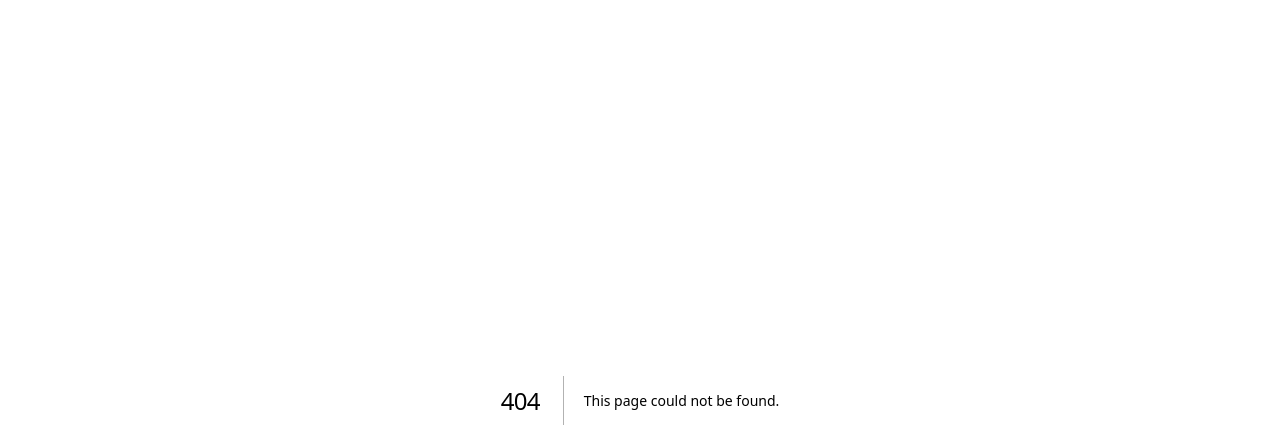
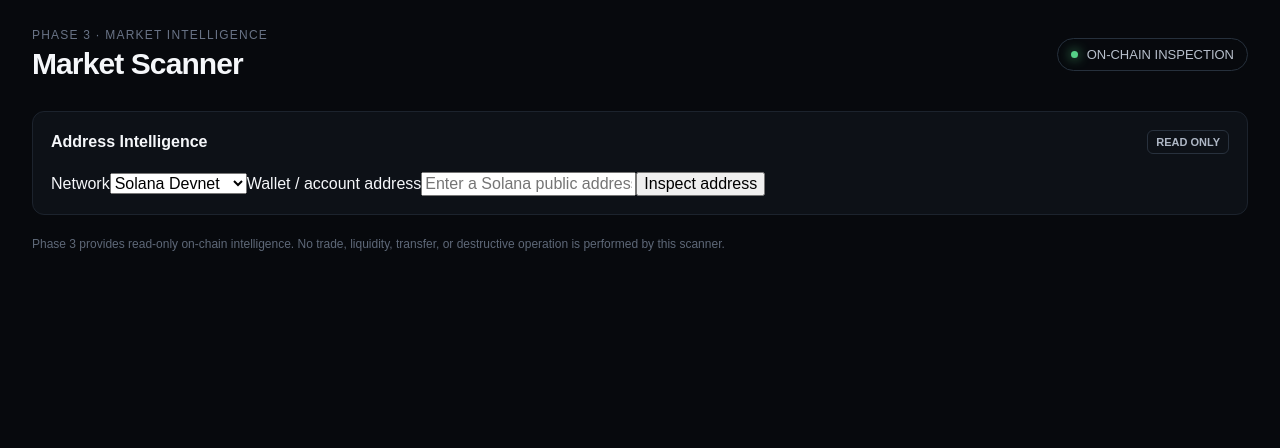
Before and after one commit to RichbloodTech001/Rug-Pull-Lab, a Next.js app: page /market-scanner in a window 1280 px wide. Before the commit this address had no page. Shown: the top 448 px of the page. Built offline with nearby package versions, Linux system fonts and the light colour scheme.

Commit message:
feat: add market scanner research view

```diff
--- /dev/null
+++ b/app/market-scanner/page.tsx
@@ -0,0 +1,63 @@
+"use client";
+
+import { FormEvent, useState } from "react";
+import { getSolanaConnection } from "@/lib/solana";
+import { formatTokenAmount, inspectAddress } from "@/lib/market";
+
+export default function MarketScannerPage() {
+  const [network, setNetwork] = useState<"devnet" | "localnet">("devnet");
+  const [address, setAddress] = useState("");
+  const [result, setResult] = useState<Awaited<ReturnType<typeof inspectAddress>> | null>(null);
+  const [error, setError] = useState("");
+  const [loading, setLoading] = useState(false);
+
+  async function scan(event: FormEvent) {
+    event.preventDefault();
+    setError("");
+    setResult(null);
+    setLoading(true);
+    try {
+      const value = await inspectAddress(getSolanaConnection(network), address);
+      setResult(value);
+    } catch (err) {
+      setError(err instanceof Error ? err.message : "Unable to inspect this address.");
+    } finally {
+      setLoading(false);
+    }
+  }
+
+  return (
+    <main className="main">
+      <div className="topbar">
+        <div><div className="eyebrow">Phase 3 · Market Intelligence</div><h1>Market Scanner</h1></div>
+        <div className="status"><span className="dot" /> ON-CHAIN INSPECTION</div>
+      </div>
+
+      <section className="card scanner-card">
+        <div className="card-title"><span>Address Intelligence</span><span className="badge">READ ONLY</span></div>
+        <form className="scanner-form" onSubmit={scan}>
+          <label>Network<select value={network} onChange={(e) => setNetwork(e.target.value as "devnet" | "localnet")}><option value="devnet">Solana Devnet</option><option value="localnet">Solana Localnet</option></select></label>
+          <label className="address-field">Wallet / account address<input value={address} onChange={(e) => setAddress(e.target.value)} placeholder="Enter a Solana public address" required /></label>
+          <button className="primary-button" disabled={loading}>{loading ? "Scanning…" : "Inspect address"}</button>
+        </form>
+        {error && <div className="error-box">{error}</div>}
+      </section>
+
+      {result && <section className="scanner-results">
+        <div className="grid">
+          <div className="card"><div className="metric-label">SOL Balance</div><div className="metric">{result.solBalance.toFixed(4)}</div><div className="metric-note">Native balance on selected network</div></div>
+          <div className="card"><div className="metric-label">Token Accounts</div><div className="metric">{result.tokenAccounts.length}</div><div className="metric-note">Parsed SPL token accounts</div></div>
+          <div className="card"><div className="metric-label">Account State</div><div className="metric">{result.accountExists ? "EXISTS" : "EMPTY"}</div><div className="metric-note">Confirmed account lookup</div></div>
+          <div className="card"><div className="metric-label">Network</div><div className="metric">{network.toUpperCase()}</div><div className="metric-note">Read-only research scan</div></div>
+        </div>
+
+        <div className="card token-table-card">
+          <div className="card-title"><span>SPL Holdings</span><span className="badge">{result.address}</span></div>
+          {result.tokenAccounts.length === 0 ? <div className="empty-state">No parsed SPL token accounts found.</div> : <div className="token-table"><div className="table-row table-head"><span>Mint</span><span>Balance</span><span>Token account</span></div>{result.tokenAccounts.map((token) => <div className="table-row" key={token.address}><span className="mono">{token.mint}</span><span>{formatTokenAmount(token.amount, token.decimals)}</span><span className="mono">{token.address}</span></div>)}</div>}
+        </div>
+      </section>}
+
+      <p className="footer-note">Phase 3 provides read-only on-chain intelligence. No trade, liquidity, transfer, or destructive operation is performed by this scanner.</p>
+    </main>
+  );
+}
```
